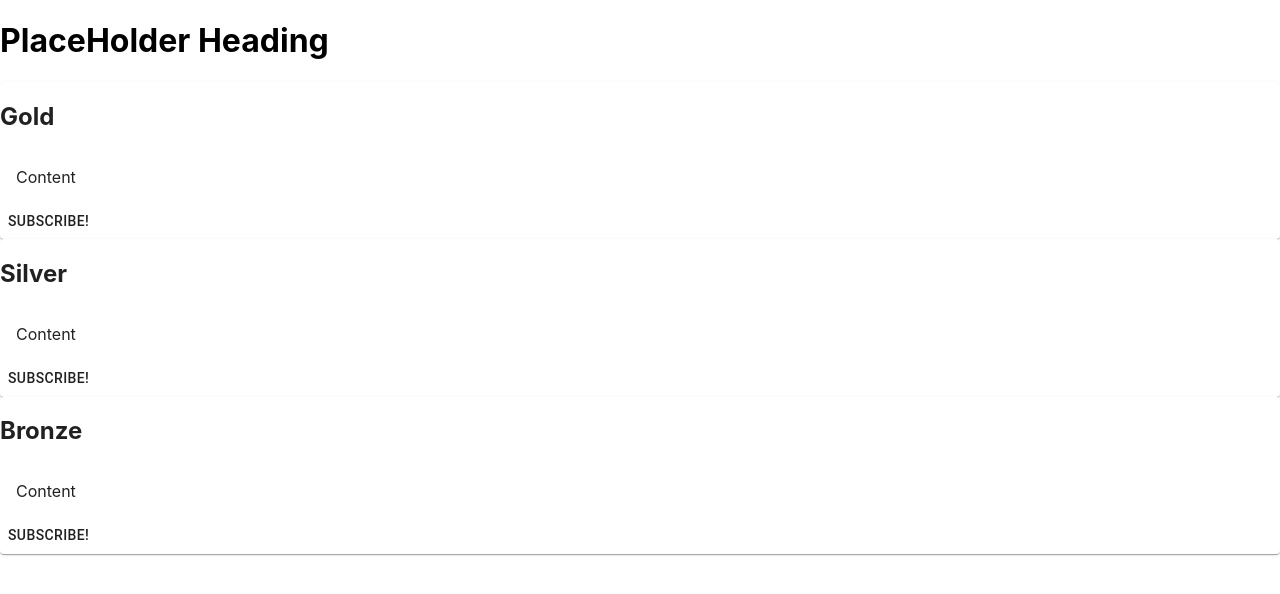
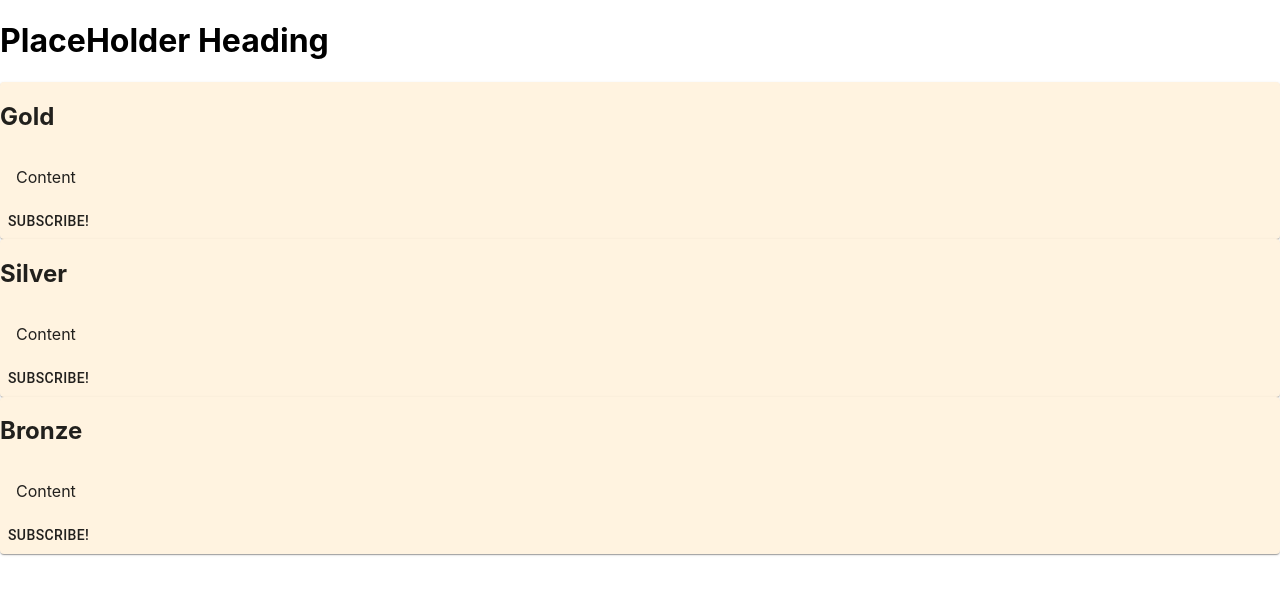
Before and after one commit to JorPoon/appruve_price_plans_subscription_CC, a React (Create React App) app in the folder subscription/: page / in a window 1280 px wide. Shown: the top 594 px of the page. Built offline with nearby package versions, Linux system fonts and the light colour scheme.

Commit message:
just want to show I can style but did not have enough time

```diff
--- a/subscription/src/components/pricing/PricingCard.jsx
+++ b/subscription/src/components/pricing/PricingCard.jsx
@@ -10,7 +10,7 @@ import {Link} from 'react-router-dom'
 
 const useStyles = makeStyles(() => ({
     container: {
-        background: orange
+        background: orange[50]
     }
 }))
 
```
